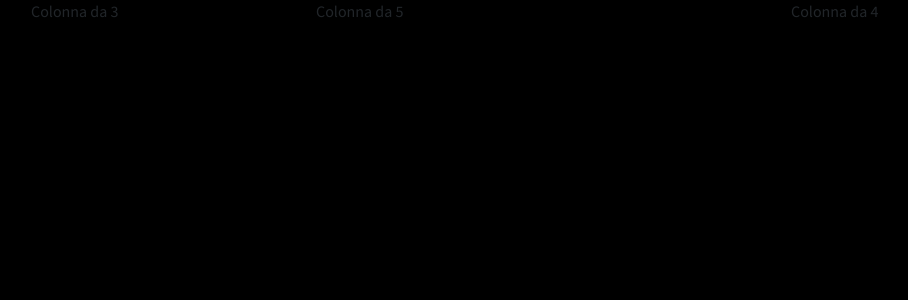
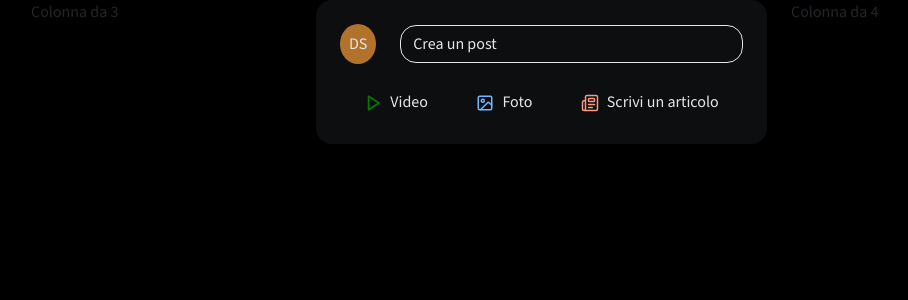
Before and after one commit to daniloscano/buildweek_react, a React (Vite) app: page / in a window 1280 px wide. Shown: the top 300 px of the page, without its empty margins (51-959 px from the left). Built offline with nearby package versions, Linux system fonts and the light colour scheme.

Commit message:
added newPost component

```diff
--- /dev/null
+++ b/src/components/newPost/NewPost.jsx
@@ -0,0 +1,42 @@
+import './newPost.css'
+import CustomButton from "../customButton/CustomButton.jsx";
+import { Play, Image, Newspaper } from "lucide-react";
+
+const NewPost = () => {
+    return (
+        <>
+            <div className="rounded rounded-4 p-3 new-post-container">
+                <div className="d-flex align-items-center gap-4 p-2 new-post-content">
+                    <div className="d-flex justify-content-center align-items-center p-2 avatar">
+                        DS
+                    </div>
+                    <input
+                        className="form-control rounded rounded-4 create-post-input"
+                        name="create-post"
+                        placeholder="Crea un post"
+                        type="text"
+                    />
+                </div>
+                <div className="d-flex align-items-center justify-content-around mt-1 p-2 type-btn-container">
+                    <CustomButton
+                        icon={Play}
+                        iconPosition="left"
+                        text="Video"
+                    />
+                    <CustomButton
+                        icon={Image}
+                        iconPosition="left"
+                        text="Foto"
+                    />
+                    <CustomButton
+                        icon={Newspaper}
+                        iconPosition="left"
+                        text="Scrivi un articolo"
+                    />
+                </div>
+            </div>
+        </>
+    );
+};
+
+export default NewPost;
--- /dev/null
+++ b/src/components/newPost/newPost.css
@@ -0,0 +1,52 @@
+.new-post-container {
+    background-color: var(--background-secondary);
+    color: var(--text-primary);
+}
+
+.avatar {
+    background-color: rgba(255, 164, 57, 0.68);
+    color: var(--text-primary);
+    width: 40px;
+    height: 40px;
+    border: none;
+    border-radius: 50%;
+}
+
+.create-post-input {
+    background-color: transparent;
+    color: var(--text-primary);
+    border: solid 1px var(--text-primary);
+}
+
+.create-post-input:hover,
+.create-post-input:focus {
+    background-color: rgb(61, 68, 76);
+}
+
+.create-post-input::placeholder {
+    color: var(--text-primary);
+}
+
+.type-btn-container button {
+    border: none;
+}
+
+.type-btn-container button:hover {
+    background-color: var(--background-secondary);
+}
+
+.type-btn-container .custom-button {
+    border-radius: 10px !important;
+}
+
+.lucide-play {
+    color: green;
+}
+
+.lucide-image {
+    color: var(--main-blue);
+}
+
+.lucide-newspaper {
+    color: #F69B81;
+}
--- a/src/index.css
+++ b/src/index.css
@@ -2,7 +2,7 @@
 
 :root {
     --background-primary: #000000;
-    --background-secondary: #1B1F23;
+    --background-secondary: rgba(27, 31, 35, 0.45);
     --text-primary: #E6E6E6;
     --main-blue: #71B7FB;
 }
--- a/src/pages/HomePage.jsx
+++ b/src/pages/HomePage.jsx
@@ -1,6 +1,5 @@
 import ThreeColsLayout from "../layouts/ThreeColsLayout.jsx";
-import CustomButton from "../components/customButton/CustomButton.jsx";
-import { ArrowUp, ArrowDown } from "lucide-react";
+import NewPost from "../components/newPost/NewPost.jsx";
 
 const HomePage = () => {
     return (
@@ -9,7 +8,7 @@ const HomePage = () => {
                 Colonna da 3
             </div>
             <div className="col col-12 col-md-6 col-lg-5">
-                Colonna da 5
+                <NewPost />
             </div>
             <div className="col col-12 col-md-6 col-lg-4">
                 Colonna da 4
```
